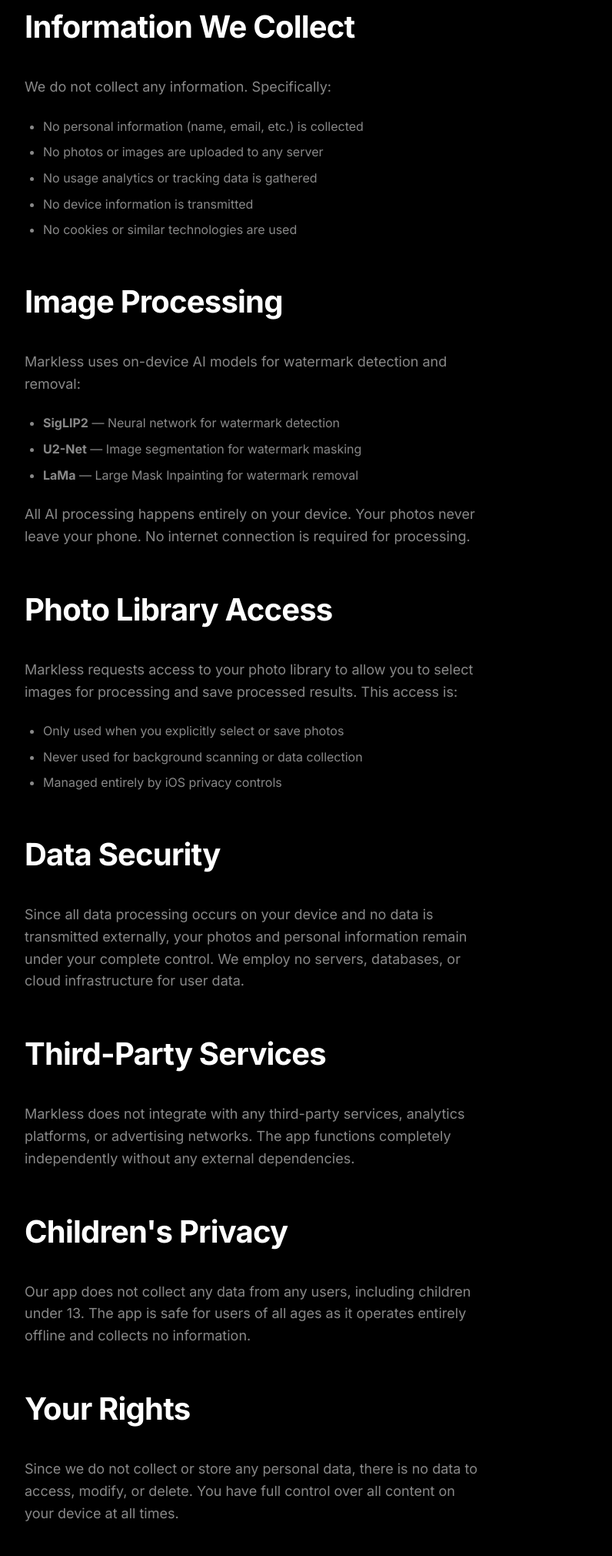
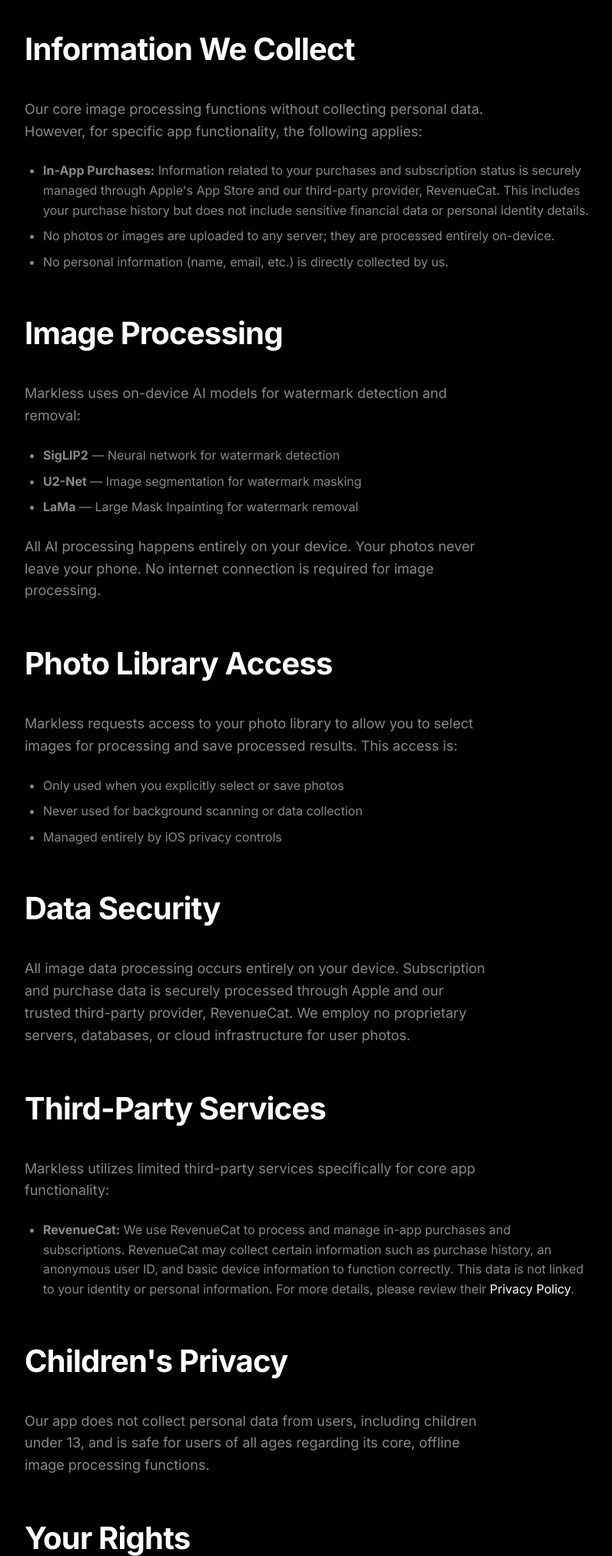
Before and after one commit to sahinlokman/markless-site, a plain HTML site: page privacy.html in a window 1280 px wide. Shown: the part 657-2678 px from the top of the page at 77% size, without its empty margins (240-1036 px from the left). Drawn offline with Linux system fonts and the light colour scheme.

Commit message:
Update privacy policy to include RevenueCat as third party service

```diff
--- a/privacy.html
+++ b/privacy.html
@@ -27,23 +27,21 @@
             <a href="index.html" style="display: inline-block; margin-bottom: 2rem;">&larr; Back to Home</a>
 
             <h1>Privacy Policy</h1>
-            <p style="margin-bottom: 3rem;">Last updated: February 16, 2026</p>
+            <p style="margin-bottom: 3rem;">Last updated: March 5, 2026</p>
 
             <section>
                 <h2>Introduction</h2>
                 <p>Markless ("we", "our", or "the app") is an AI-powered watermark removal application for iOS. We are committed to protecting your privacy and being transparent about our practices.</p>
-                <p><strong>Key Principle:</strong> Markless operates entirely on your device. We do not collect, transmit, or store any of your personal data or photos.</p>
+                <p><strong>Key Principle:</strong> Markless operates entirely on your device for its core features. We do not collect, transmit, or store any of your personal photos.</p>
             </section>
 
             <section>
                 <h2>Information We Collect</h2>
-                <p>We do not collect any information. Specifically:</p>
+                <p>Our core image processing functions without collecting personal data. However, for specific app functionality, the following applies:</p>
                 <ul>
-                    <li>No personal information (name, email, etc.) is collected</li>
-                    <li>No photos or images are uploaded to any server</li>
-                    <li>No usage analytics or tracking data is gathered</li>
-                    <li>No device information is transmitted</li>
-                    <li>No cookies or similar technologies are used</li>
+                    <li><strong>In-App Purchases:</strong> Information related to your purchases and subscription status is securely managed through Apple's App Store and our third-party provider, RevenueCat. This includes your purchase history but does not include sensitive financial data or personal identity details.</li>
+                    <li>No photos or images are uploaded to any server; they are processed entirely on-device.</li>
+                    <li>No personal information (name, email, etc.) is directly collected by us.</li>
                 </ul>
             </section>
 
@@ -55,7 +53,7 @@
                     <li><strong>U2-Net</strong> — Image segmentation for watermark masking</li>
                     <li><strong>LaMa</strong> — Large Mask Inpainting for watermark removal</li>
                 </ul>
-                <p>All AI processing happens entirely on your device. Your photos never leave your phone. No internet connection is required for processing.</p>
+                <p>All AI processing happens entirely on your device. Your photos never leave your phone. No internet connection is required for image processing.</p>
             </section>
 
             <section>
@@ -70,22 +68,25 @@
 
             <section>
                 <h2>Data Security</h2>
-                <p>Since all data processing occurs on your device and no data is transmitted externally, your photos and personal information remain under your complete control. We employ no servers, databases, or cloud infrastructure for user data.</p>
+                <p>All image data processing occurs entirely on your device. Subscription and purchase data is securely processed through Apple and our trusted third-party provider, RevenueCat. We employ no proprietary servers, databases, or cloud infrastructure for user photos.</p>
             </section>
 
             <section>
                 <h2>Third-Party Services</h2>
-                <p>Markless does not integrate with any third-party services, analytics platforms, or advertising networks. The app functions completely independently without any external dependencies.</p>
+                <p>Markless utilizes limited third-party services specifically for core app functionality:</p>
+                <ul>
+                    <li><strong>RevenueCat:</strong> We use RevenueCat to process and manage in-app purchases and subscriptions. RevenueCat may collect certain information such as purchase history, an anonymous user ID, and basic device information to function correctly. This data is not linked to your identity or personal information. For more details, please review their <a href="https://www.revenuecat.com/privacy" target="_blank">Privacy Policy</a>.</li>
+                </ul>
             </section>
 
             <section>
                 <h2>Children's Privacy</h2>
-                <p>Our app does not collect any data from any users, including children under 13. The app is safe for users of all ages as it operates entirely offline and collects no information.</p>
+                <p>Our app does not collect personal data from users, including children under 13, and is safe for users of all ages regarding its core, offline image processing functions.</p>
             </section>
 
             <section>
                 <h2>Your Rights</h2>
-                <p>Since we do not collect or store any personal data, there is no data to access, modify, or delete. You have full control over all content on your device at all times.</p>
+                <p>Since we do not store your personal data on our servers, there is no direct data to access, modify, or delete through us. You have full control over all content on your device at all times. For data handled by third parties (such as Apple or RevenueCat), their respective privacy policies and data rights apply.</p>
             </section>
 
             <section>
```
